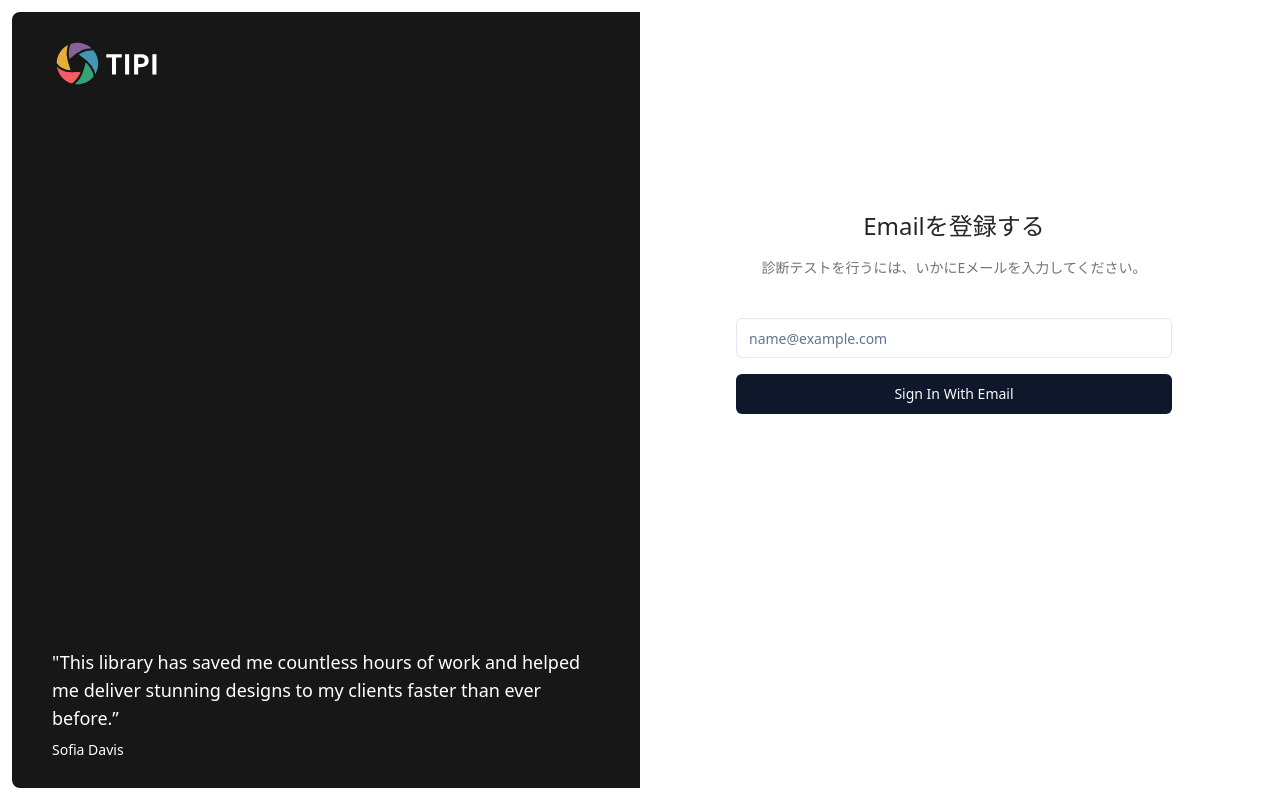
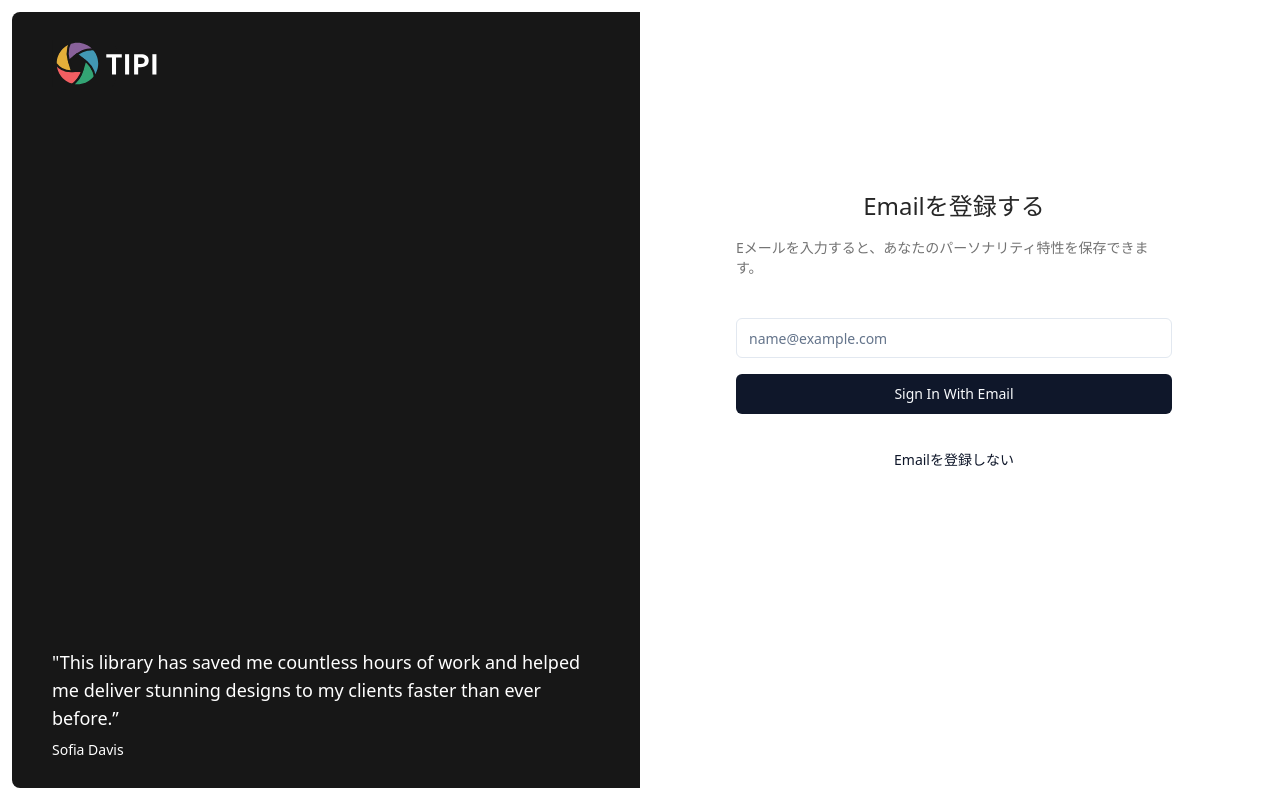
Before and after one commit to IkUmO1118/tipi-personality, a React (Vite) app: page /register in a window 1280 px wide. Built offline with nearby package versions, Linux system fonts and the light colour scheme.

Commit message:
Added re-factoring Diagnosis and register pages

```diff
--- /dev/null
+++ b/src/features/diagnosis/DiagnosisLeft.tsx
@@ -0,0 +1,25 @@
+import Logo from "@/ui/Logo";
+import { questionsData } from "@/data/data-questions";
+
+type RegisterLeftProps = {
+  index: number;
+};
+
+function RegisterLeft({ index }: RegisterLeftProps) {
+  return (
+    <div className="grid h-full grid-rows-[1fr_4fr_auto_4fr_1fr] rounded-l-lg bg-neutral-900 px-10 py-7">
+      <Logo mode="dark" />
+
+      <p className="mb-3 self-end text-2xl font-medium text-neutral-300">
+        step {questionsData[index].questionNumber + 1}/10
+      </p>
+      <h2 className="self-start text-4xl font-bold text-white">
+        {questionsData[index].questionText}
+      </h2>
+      <div>&nbsp;</div>
+      <div>&nbsp;</div>
+    </div>
+  );
+}
+
+export default RegisterLeft;
--- /dev/null
+++ b/src/features/diagnosis/DiagnosisRadioGroup.tsx
@@ -0,0 +1,30 @@
+import Radio from "@/ui/Radio";
+
+type DiagnosisRadioGroupProps = {
+  sizes: string[];
+  selectedValue: number | null;
+  setSelectedValue: (index: number) => void;
+};
+
+function DiagnosisRadioGroup({
+  sizes,
+  selectedValue,
+  setSelectedValue,
+}: DiagnosisRadioGroupProps) {
+  return (
+    <ul className="flex items-center justify-center gap-4">
+      {sizes.map((size, index) => (
+        <Radio
+          key={index}
+          index={index + 1}
+          style={`${size} hover:bg-neutral-400 peer-checked:bg-neutral-400 border-neutral-400`}
+          variant="diagnosis"
+          onChange={() => setSelectedValue(index + 1)}
+          checked={selectedValue === index + 1}
+        />
+      ))}
+    </ul>
+  );
+}
+
+export default DiagnosisRadioGroup;
--- a/src/features/diagnosis/DiagnosisForm.tsx
+++ b/src/features/diagnosis/DiagnosisRight.tsx
@@ -2,21 +2,27 @@ import { Button } from "@/components/ui/button";
 import { useScoresContext } from "@/contexts/scores-context";
 import useDiagnosisForm from "@/hooks/useDiagnosisForm";
 import { useSetSession } from "@/hooks/useSessions";
-import Radio from "@/ui/Radio";
 import { RadioButtonSizes } from "@/utils/helper";
 import { FormEvent, useEffect } from "react";
+import DiagnosisRadioGroup from "./DiagnosisRadioGroup";
+import { useNavigate } from "react-router-dom";
 
-type DiagnosisFormProps = {
+interface DiagnosisRightProps {
   onNext: () => void;
   onPrev: () => void;
   questionNumber: number;
-};
+}
 
-function DiagnosisForm({ onNext, onPrev, questionNumber }: DiagnosisFormProps) {
+function DiagnosisRight({
+  onNext,
+  onPrev,
+  questionNumber,
+}: DiagnosisRightProps) {
   const { selectedValue, setSelectedValue, handleSubmit } =
     useDiagnosisForm(questionNumber);
   const sizes = RadioButtonSizes;
   const { scores } = useScoresContext();
+  const navigate = useNavigate();
 
   // scoresの長さが10になる...全ての問題を回答した
   // 今はsessionStorageに入れているが、supabaseにデータを入れる流れが必要
@@ -26,6 +32,8 @@ function DiagnosisForm({ onNext, onPrev, questionNumber }: DiagnosisFormProps) {
         key: "personalityDiagnosisResult",
         value: `${JSON.stringify(scores)}`,
       });
+
+      navigate("/about");
     }
   }, [scores]);
 
@@ -40,25 +48,17 @@ function DiagnosisForm({ onNext, onPrev, questionNumber }: DiagnosisFormProps) {
     setSelectedValue(null);
     onPrev();
   }
-
   return (
-    <form className=" grid h-full grid-rows-[1fr_4rem_1fr] gap-5 p-28">
+    <div className=" grid h-full grid-rows-[1fr_4rem_1fr] gap-5 p-28">
       <div className="flex items-center justify-between self-end font-mono text-xl font-semibold text-neutral-800">
         <h4>同意する</h4>
         <h4>同意しない</h4>
       </div>
-      <ul className="flex items-center justify-center gap-4">
-        {sizes.map((size, index) => (
-          <Radio
-            key={index}
-            index={index + 1}
-            style={`${size} hover:bg-neutral-400 peer-checked:bg-neutral-400 border-neutral-400`}
-            variant="diagnosis"
-            onChange={() => setSelectedValue(index + 1)}
-            checked={selectedValue === index + 1}
-          />
-        ))}
-      </ul>
+      <DiagnosisRadioGroup
+        sizes={sizes}
+        selectedValue={selectedValue}
+        setSelectedValue={setSelectedValue}
+      />
       <div className="mt-4 flex justify-center gap-20">
         <Button
           size="lg"
@@ -88,8 +88,8 @@ function DiagnosisForm({ onNext, onPrev, questionNumber }: DiagnosisFormProps) {
           </Button>
         )}
       </div>
-    </form>
+    </div>
   );
 }
 
-export default DiagnosisForm;
+export default DiagnosisRight;
--- a/src/features/register/RegisterForm.tsx
+++ b/src/features/register/RegisterRight.tsx
@@ -4,7 +4,7 @@ import { useScoresContext } from "@/contexts/scores-context";
 import { FormEvent, useRef, useState } from "react";
 import { useNavigate } from "react-router-dom";
 
-function RegisterForm() {
+function RegisterRight() {
   const [email, setEmail] = useState<string>("");
   const inputRef = useRef<HTMLInputElement>(null);
   const navigate = useNavigate();
@@ -12,6 +12,7 @@ function RegisterForm() {
 
   function handleSubmit(e: FormEvent<HTMLFormElement>) {
     e.preventDefault();
+
     if (!email.match(/^[a-z\d][\w.-]*@[\w.-]+\.[a-z\d]+$/i)) {
       alert("check input email address");
     } else {
@@ -32,7 +33,7 @@ function RegisterForm() {
           Emailを登録する
         </h4>
         <p className="mb-6 text-sm text-neutral-500">
-          診断テストを行うには、いかにEメールを入力してください。
+          Eメールを入力すると、あなたのパーソナリティ特性を保存できます。
         </p>
         <Input
           ref={inputRef}
@@ -43,9 +44,20 @@ function RegisterForm() {
         />
       </div>
       <Button>Sign In With Email</Button>
-      <div></div>
+      <div className="flex items-start justify-center">
+        <Button
+          size="sm"
+          variant="link"
+          onClick={() => {
+            setEmailApi("noreply@example.com");
+            navigate("/diagnosis");
+          }}
+        >
+          Emailを登録しない
+        </Button>
+      </div>
     </form>
   );
 }
 
-export default RegisterForm;
+export default RegisterRight;
--- a/src/pages/Diagnosis.tsx
+++ b/src/pages/Diagnosis.tsx
@@ -1,7 +1,6 @@
 import { useScoresContext } from "@/contexts/scores-context";
-import { questionsData } from "@/data/data-questions";
-import DiagnosisForm from "@/features/diagnosis/DiagnosisForm";
-import Logo from "@/ui/Logo";
+import DiagnosisLeft from "@/features/diagnosis/DiagnosisLeft";
+import DiagnosisRight from "@/features/diagnosis/DiagnosisRight";
 import { useEffect, useState } from "react";
 import { useNavigate } from "react-router-dom";
 
@@ -12,23 +11,12 @@ function Diagnosis() {
 
   useEffect(() => {
     if (email === "") navigate("/register");
-  }, []);
+  }, [email, navigate]);
 
   return (
     <>
-      <div className="grid h-full grid-rows-[1fr_4fr_auto_4fr_1fr] rounded-l-lg bg-neutral-900 px-10 py-7">
-        <Logo mode="dark" />
-
-        <p className="mb-3 self-end text-2xl font-medium text-neutral-300">
-          step {questionsData[index].questionNumber + 1}/10
-        </p>
-        <h2 className="self-start text-4xl font-bold text-white">
-          {questionsData[index].questionText}
-        </h2>
-        <div>&nbsp;</div>
-        <div>&nbsp;</div>
-      </div>
-      <DiagnosisForm
+      <DiagnosisLeft index={index} />
+      <DiagnosisRight
         onNext={() => {
           index < 9 && setIndex((i) => i + 1);
         }}
--- a/src/pages/Register.tsx
+++ b/src/pages/Register.tsx
@@ -1,4 +1,4 @@
-import RegisterForm from "@/features/register/RegisterForm";
+import RegisterRight from "@/features/register/RegisterRight";
 import Logo from "@/ui/Logo";
 
 function Register() {
@@ -17,9 +17,7 @@ function Register() {
           <p className="text-sm">Sofia Davis</p>
         </article>
       </div>
-      <div className="h-full ">
-        <RegisterForm />
-      </div>
+      <RegisterRight />
     </>
   );
 }
```
